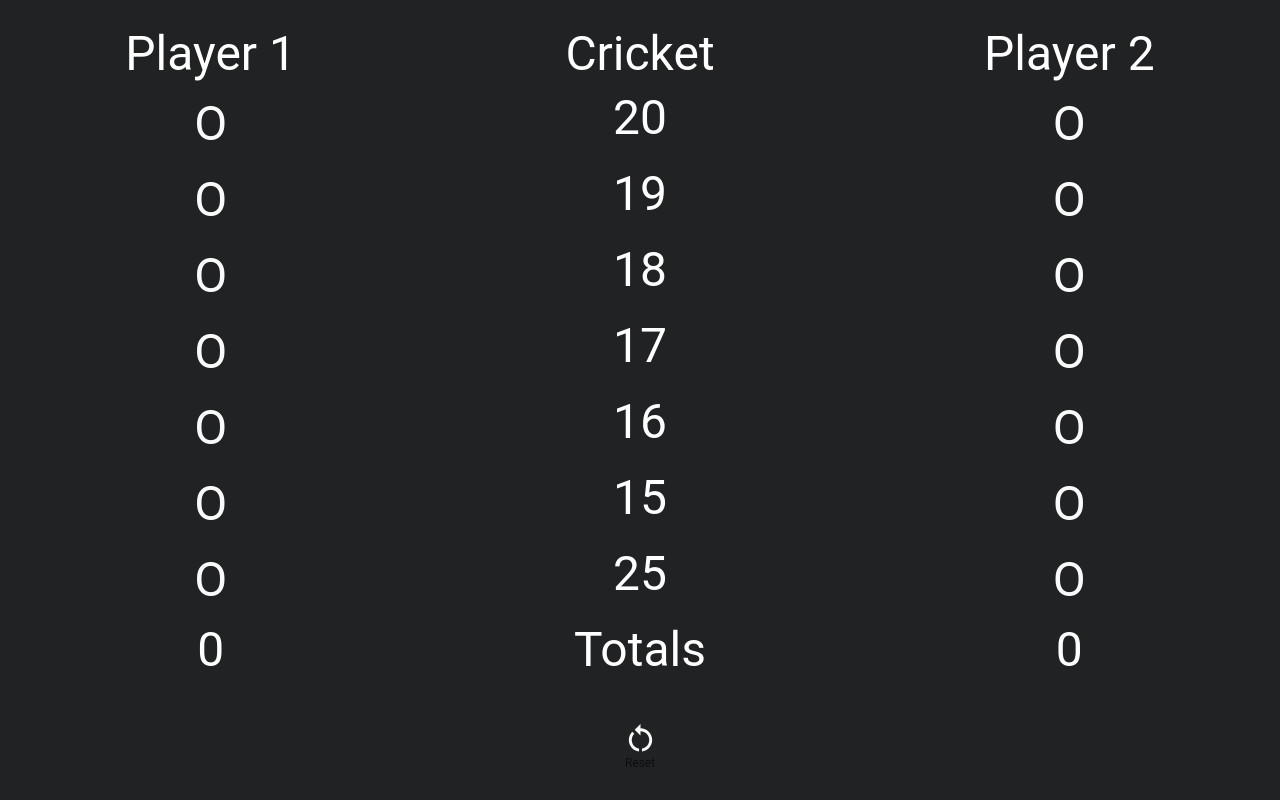
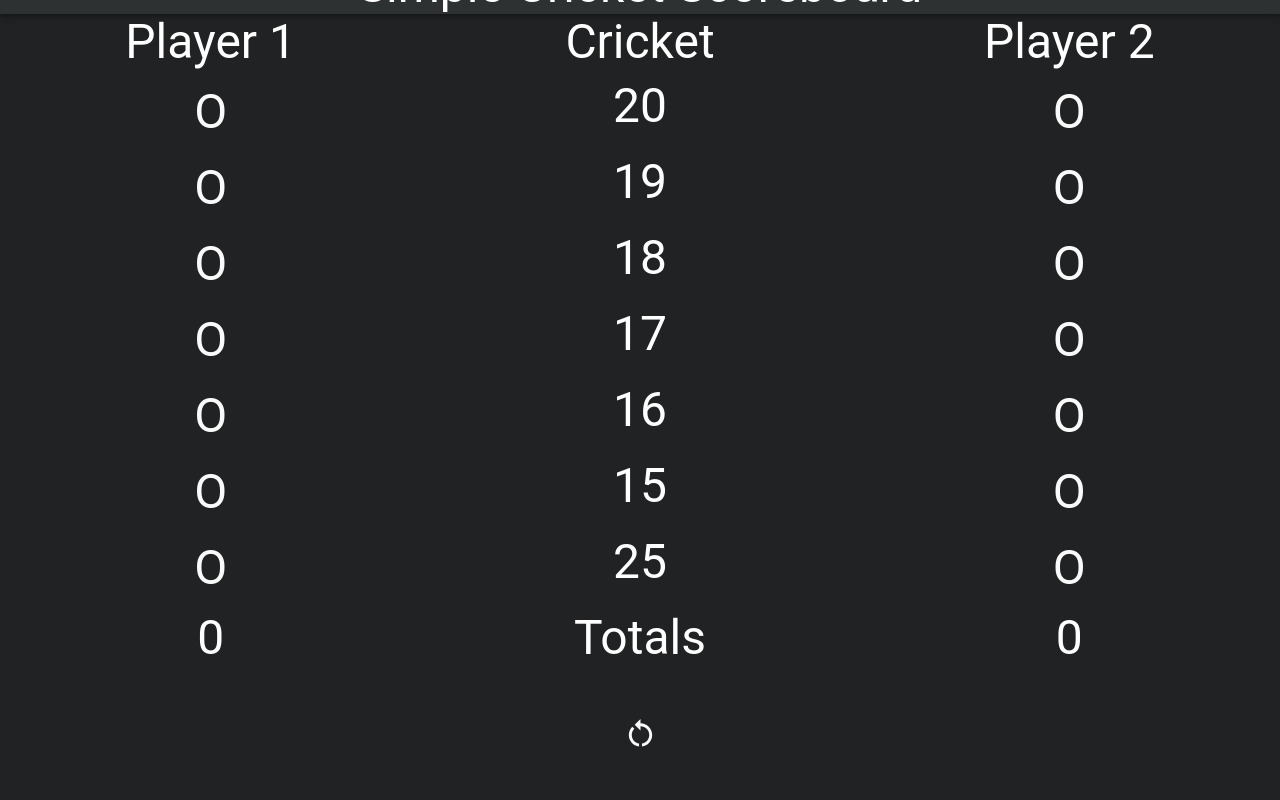
Before and after one commit to MCMXMCM/cricket-scoreboard, a React (Create React App) app: page / in a window 1280 px wide. Built offline with nearby package versions, Linux system fonts and the light colour scheme.

Commit message:
added header

```diff
--- a/src/App.js
+++ b/src/App.js
@@ -1,5 +1,6 @@
 import "./App.css";
 import {
+  AppBar,
   Grid,
   Box,
   BottomNavigation,
@@ -28,13 +29,24 @@ function App() {
 
   return (
     <div className="App">
+      <Box height="100vh" backgroundColor="secondary.dark">
         <Box
-        height="100vh"
+          height="90vh"
           display="flex"
           justifyContent="center"
           flexDirection="column"
           backgroundColor="secondary.dark"
         >
+          <AppBar position="static">
+            <Typography
+              sx={{ marginTop: "1em, 0" }}
+              align="center"
+              variant="h3"
+              component="div"
+            >
+              Simple Cricket Scoreboard
+            </Typography>
+          </AppBar>
           <Grid
             container
             spacing={1}
@@ -82,7 +94,6 @@ function App() {
               color: "white",
               marginTop: 5,
             }}
-          showLabels
           >
             {/* <BottomNavigationAction
             label="Back"
@@ -99,6 +110,7 @@ function App() {
           /> */}
           </BottomNavigation>
         </Box>
+      </Box>
     </div>
   );
 }
```
Lines whose indentation alone changed are shown as unchanged.
